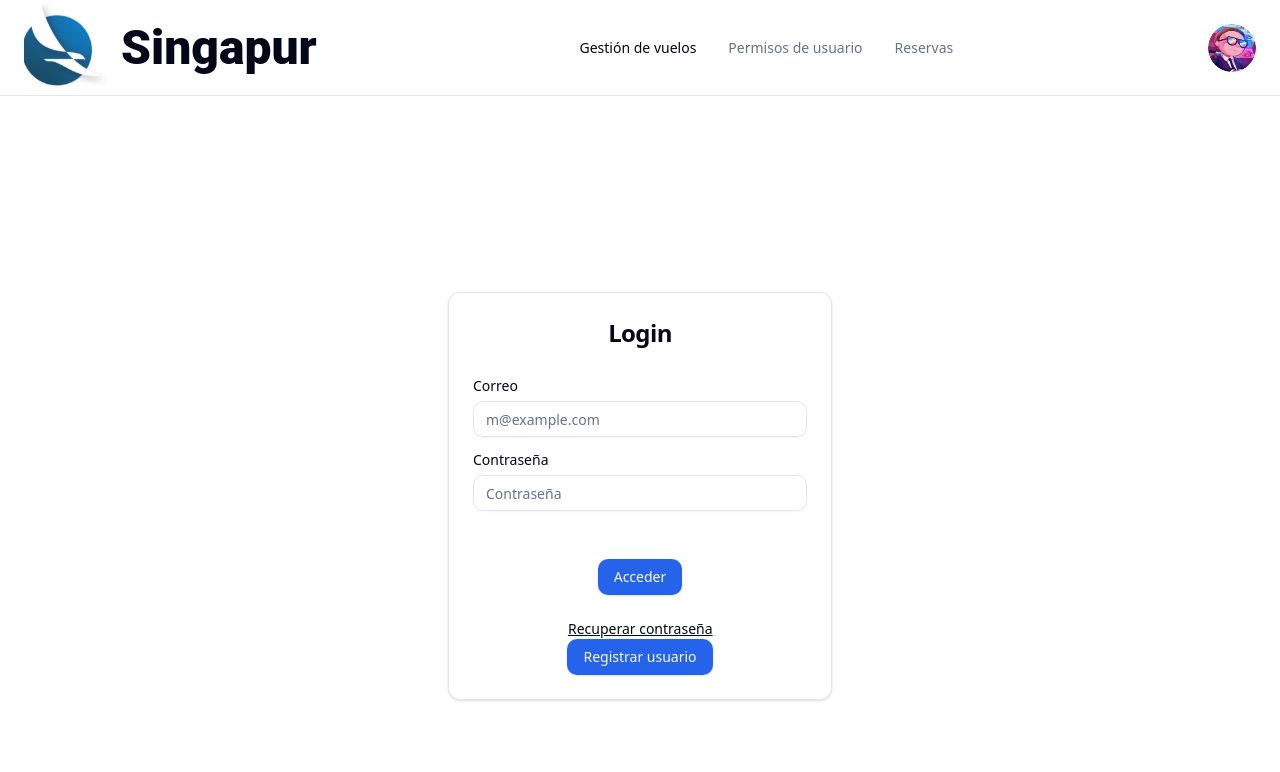
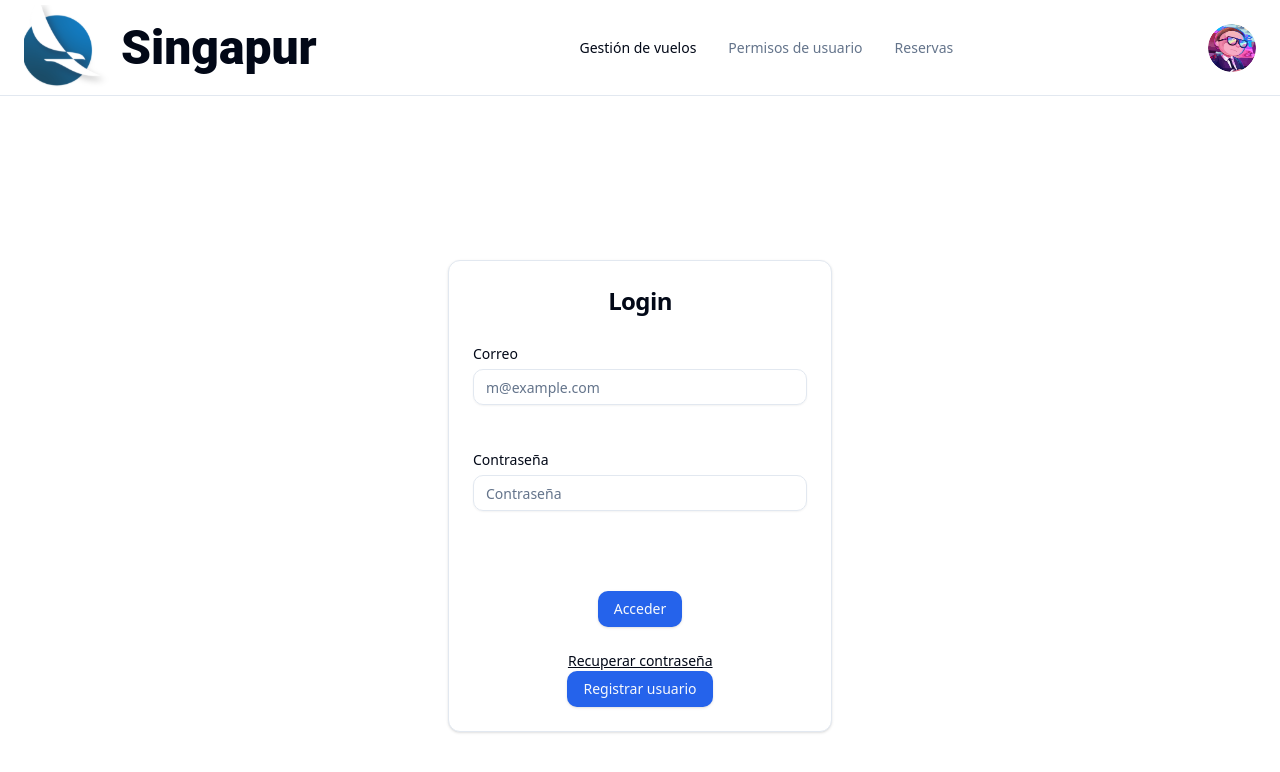
Before and after one commit to repositorios-fabrica-escuela/code-factory-virtual-front, a Next.js app: page /authentication/login/login in a window 1280 px wide. Shown: the top 772 px of the page. Built offline with nearby package versions, Linux system fonts and the light colour scheme.

Commit message:
add login validations

```diff
--- a/src/components/organisms/LoginFormContent.tsx
+++ b/src/components/organisms/LoginFormContent.tsx
@@ -18,6 +18,8 @@ interface LoginFormContentProps {
         password: string;
     };
     loginError: string | null;
+    emailError: string | null;
+    passwordError: string | null;
     onInputChange: (e: React.ChangeEvent<HTMLInputElement>) => void;
     onSubmit: (e: FormEvent) => void;
 }
@@ -25,6 +27,8 @@ interface LoginFormContentProps {
 export const LoginFormContent = ({
     formValues,
     loginError,
+    emailError,
+    passwordError,
     onInputChange,
     onSubmit
 }: LoginFormContentProps) => (
@@ -41,19 +45,23 @@ export const LoginFormContent = ({
                         label="Correo"
                         type="email"
                         placeholder="m@example.com"
-                        required
                         value={formValues.email}
                         onChange={onInputChange}
                     />
+                    <div className="h-4">
+                        <ErrorMessage message={emailError} />
+                    </div>
                     <FormLogin
                         id="password"
                         label="Contraseña"
                         type="password"
                         placeholder="Contraseña"
-                        required
                         value={formValues.password}
                         onChange={onInputChange}
                     />
+                    <div className="h-4">
+                        <ErrorMessage message={passwordError} />
+                    </div>
                     <div className="h-4">
                         <ErrorMessage message={loginError} />
                     </div>
--- a/src/pages/authentication/login/login.tsx
+++ b/src/pages/authentication/login/login.tsx
@@ -16,6 +16,9 @@ export function LoginPage() {
   const [loginError, setLoginError] = useState<string | null>(null);
   const [alertDialogOpen, setAlertDialogOpen] = useState(false);
   const [alertMessage, setAlertMessage] = useState("");
+  const [emailError, setEmailError] = useState<string | null>(null);
+  const [passwordError, setPasswordError] = useState<string | null>(null);
+
 
   const handleInputChange = (e: React.ChangeEvent<HTMLInputElement>) => {
     const { id, value } = e.target;
@@ -23,10 +26,27 @@ export function LoginPage() {
       ...prevValues,
       [id]: value,
     }));
+    if (id === 'email') setEmailError(null);
+    if (id === 'password') setPasswordError(null);
   };
 
   const handleSubmit = (e: FormEvent) => {
     e.preventDefault();
+
+    let valid = true;
+
+    if (!formValues.email) {
+      setEmailError('Este campo es requerido.');
+      valid = false;
+    }
+
+
+    if (!formValues.password) {
+      setPasswordError('Este campo es requerido.');
+      valid = false;
+    }
+
+    if (valid) {
       if (formValues.email !== 'test@example.com' || formValues.password !== 'password') {
         setLoginError('Usuario o contraseña incorrectos');
       } else {
@@ -39,6 +59,8 @@ export function LoginPage() {
           password: '',
         });
       }
+    }
+
   };
 
   return (
@@ -48,6 +70,8 @@ export function LoginPage() {
         <LoginFormContent
           formValues={formValues}
           loginError={loginError}
+          emailError={emailError}
+          passwordError={passwordError}
           onInputChange={handleInputChange}
           onSubmit={handleSubmit}
         />
@@ -56,6 +80,7 @@ export function LoginPage() {
           onOpenChange={setAlertDialogOpen}
           message={alertMessage}
         />
+
       </div>
     </>
   );
```
Lines whose indentation alone changed are shown as unchanged.
